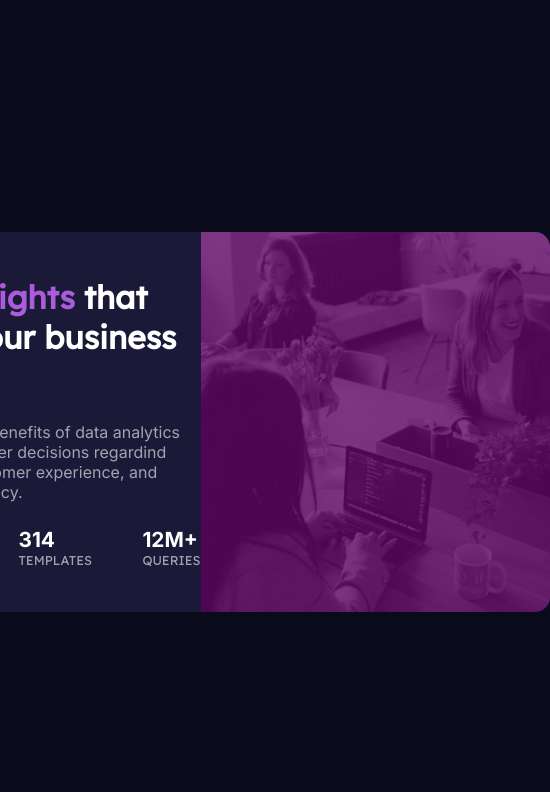
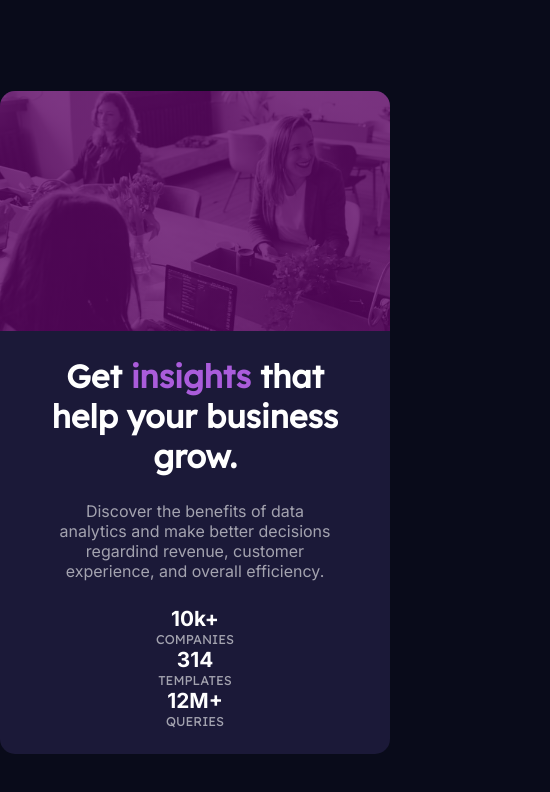
Before and after one commit to yuuricrz/projeto-statspreview, a plain HTML site: page index.html in a window 390 px wide. Shown: the whole page, 550 px wide, since content can reach past the window. Drawn offline with Linux system fonts and the light colour scheme.

Commit message:
update stats

```diff
--- a/style.css
+++ b/style.css
@@ -52,14 +52,12 @@ body{
     margin-bottom: 25px;
 }
 main .number{
-
     color: var(--corbranca);
     font-family: var(--fontinter);
     font-weight: 700;
     font-size: 1.3rem;
 }
 main .infonumbers{
-
     color: var(--brancotransparente2);
     font-family: var(--fontlexend);
     font-size: 0.8rem;
@@ -71,7 +69,6 @@ main .infonumbers{
     max-width: 350px;
 }
 .img{
-
     background: linear-gradient(rgba(94, 6, 102, 0.801), rgba(94, 6, 102, 0.801)), url('images/image-header-desktop.jpg');
     opacity: 1;
     background-repeat: no-repeat;
@@ -82,3 +79,56 @@ main .infonumbers{
     border-bottom-right-radius: 15px;
     border-top-right-radius: 15px;
 }
+
+@media (max-width:630px) {
+    body{
+        margin:  auto;
+        display: flex;
+        flex-direction: column;
+        align-items: center;
+        justify-content: center;
+        background-color: var(--azulbg);
+        min-height: 100vh;
+    }
+    .content{
+        background-color: var(--azulcard);
+        display: flex;
+        flex-direction: column-reverse;
+        justify-content: center;
+        align-items: center;
+        padding-left: 0px;
+        border-radius: 15px;
+    }
+    .maininfo h1{
+        color: var(--corbranca);
+        font-family: var(--fontlexend);
+        font-weight: 700;
+        font-size: 2rem;
+        max-width: 330px;
+        text-align: center;
+        margin: 25px auto;
+    }
+    .maininfo .mainp{
+        color: var(--brancotransparente2);
+        font-family: var(--fontinter);
+        max-width: 280px;
+        margin: 25px auto;
+        text-align: center;
+    }
+    .subinfo{
+        text-align: center;
+        display: flex;
+        flex-direction: column;
+        margin: 25px auto;
+    }
+    .img{
+        margin: auto;
+        background: linear-gradient(rgba(94, 6, 102, 0.801), rgba(94, 6, 102, 0.801)), url('images/image-header-mobile.jpg');
+        opacity: 1;
+        background-position: center center no-repeat ;
+        background-size: cover;
+        max-width: 390px;
+        max-height: 240px;
+        border-radius: 15px 15px 0 0;
+    }
+}
```
Also changed, not shown: index.html (+3 -4 lines).
